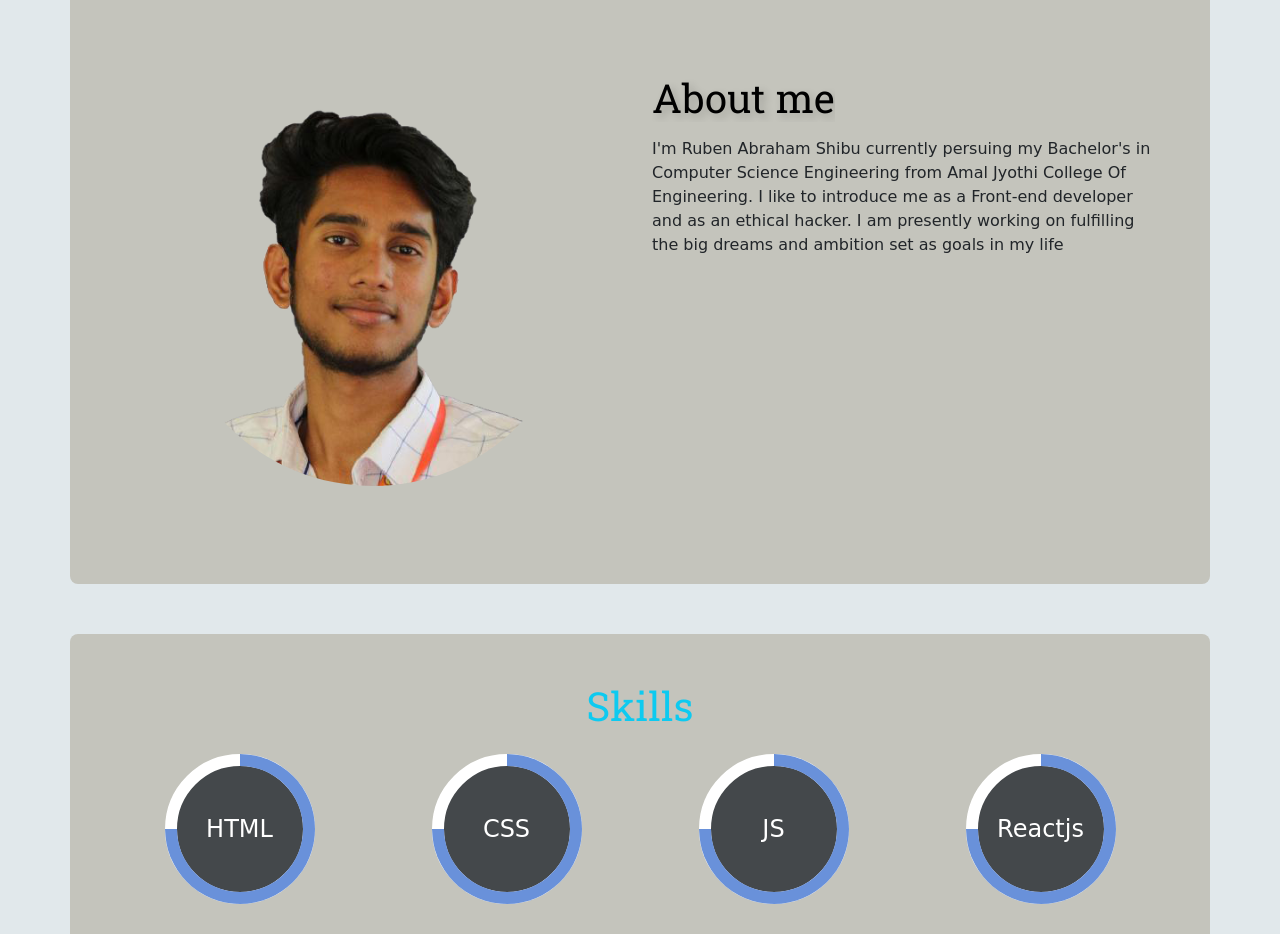
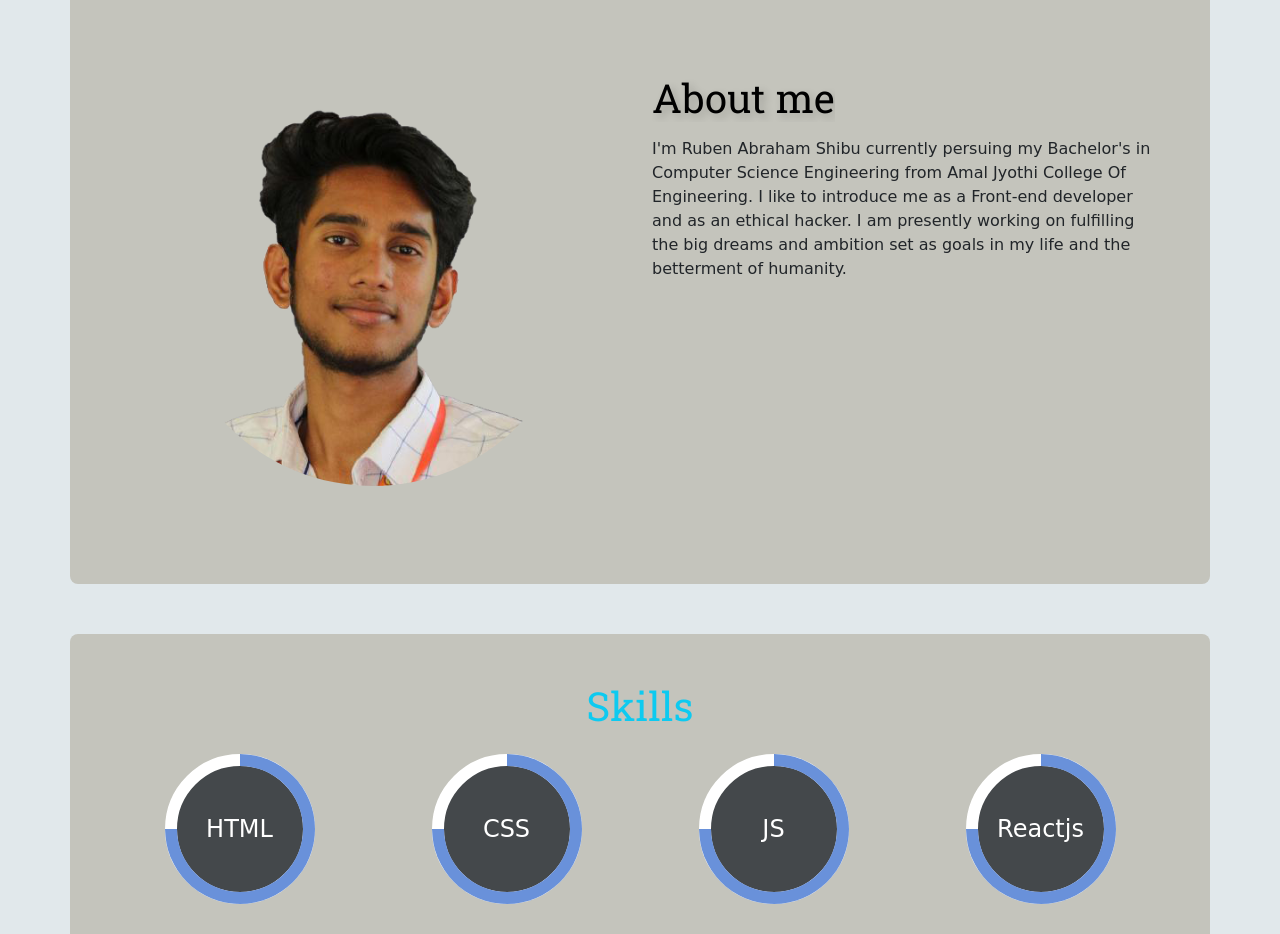
Before and after one commit to rubenshibu/portfolio-bootsrap, a plain HTML site: page index.html in a window 1280 px wide. Shown: the part 840-1774 px from the top of the page. Drawn offline with nearby package versions, Linux system fonts and the light colour scheme; a web font is replaced by a local one.

Commit message:
:lipstick:

```diff
--- a/index.html
+++ b/index.html
@@ -139,7 +139,7 @@
           <p>
             I'm Ruben Abraham Shibu currently persuing my Bachelor's in Computer Science Engineering from Amal Jyothi College Of Engineering.
 I like to introduce me as a Front-end developer and as an ethical hacker. I am presently working on fulfilling the big dreams
-and ambition set as goals in my life
+and ambition set as goals in my life and the betterment of humanity.
 
           </p>
           <p>
```
